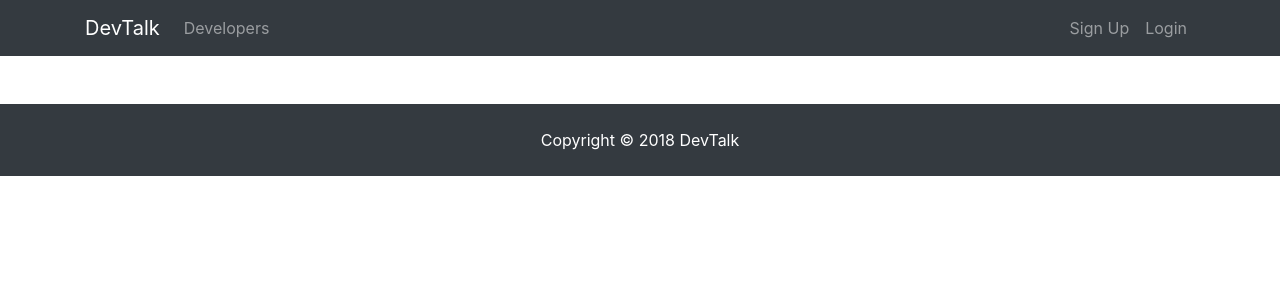
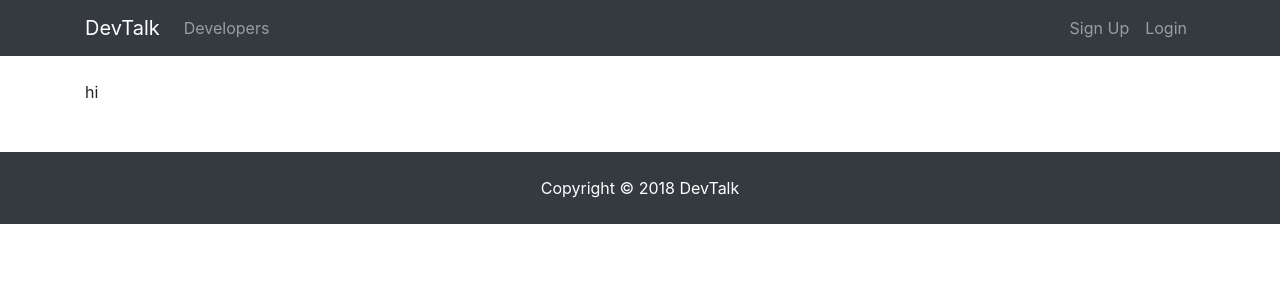
Before and after one commit to paulvvo/devtalkclient, a React (Create React App) app: page /dashboard in a window 1280 px wide. Shown: the top 300 px of the page. Built offline with nearby package versions, Linux system fonts and the light colour scheme; no server answers.

Commit message:
created dashboard component and connected the component to redux, added a route in app.js for dashboard, fixed slight bug in profile actions where dispatch was missing from loadingprofile action

```diff
--- a/src/App.js
+++ b/src/App.js
@@ -15,6 +15,7 @@
 import Footer from "./components/layout/Footer";
 import Register from "./components/authentication/Register";
 import Login from "./components/authentication/Login";
+import Dashboard from "./components/dashboard/Dashboard";
 
 if(localStorage.jwt){
 	setAuthToken(localStorage.jwt);
@@ -49,6 +50,7 @@
 						<div className="container">
 							<Route exact path="/login" component={Login}/>
 							<Route exact path="/register" component={Register}/>
+							<Route exact path="/dashboard" component={Dashboard}/>
 						</div>
 						<Footer/>
 					</div>
--- a/src/actions/profileActions.js
+++ b/src/actions/profileActions.js
@@ -7,7 +7,8 @@
 	GET_PROFILES,
 	CLEAR_CURRENT_PROFILE} from "../actions/types";
 
-export const getCurrentProfile = () => dispatch =>{
+
+export const getCurrentProfile = () => (dispatch) =>{
 	dispatch(setProfileLoading());
 
 	axios.get('/api/profiles')
@@ -21,7 +22,7 @@
 	}))
 }
 
-const setProfileLoading  = () => {
+const setProfileLoading  = () => dispatch =>{
 	dispatch({
 		type:PROFILE_LOADING,
 		payload:{}
--- /dev/null
+++ b/src/components/dashboard/Dashboard.js
@@ -0,0 +1,20 @@
+import React, {Component} from "react";
+import {connect} from "react-redux";
+import PropTypes from "prop-types";
+
+//actions
+import {getCurrentProfile} from "../../actions/profileActions";
+
+
+class Dashboard extends Component{
+	componentDidMount(){
+		this.props.getCurrentProfile()
+	}
+	render(){
+		return(
+			<div>hi</div>
+		)
+	}
+}
+
+export default connect(null, {getCurrentProfile})(Dashboard);
```
